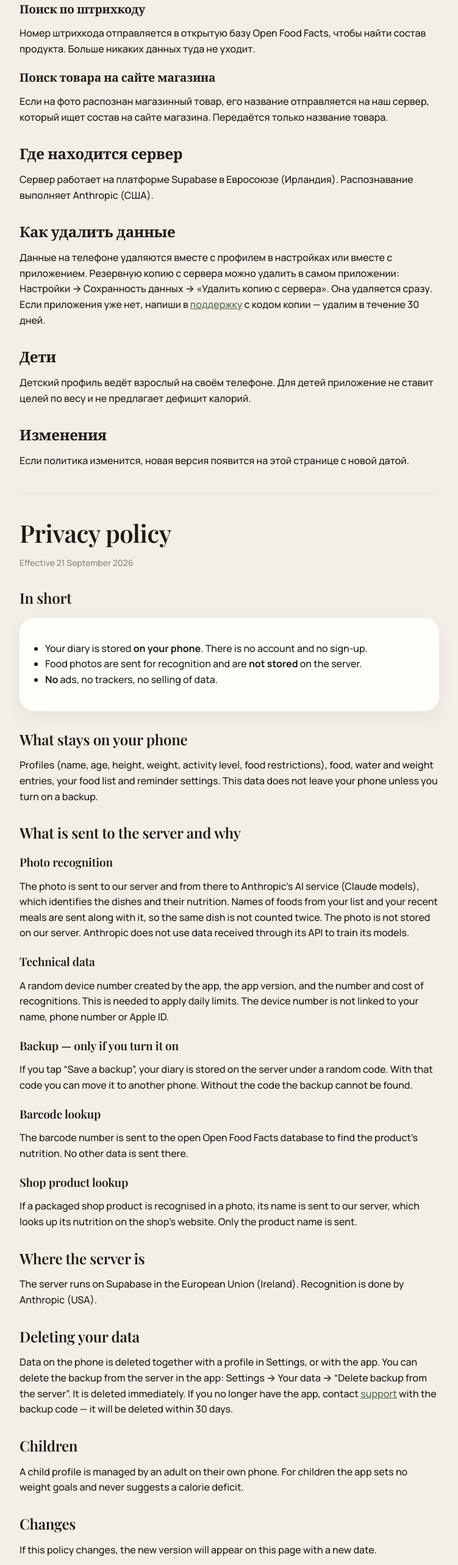
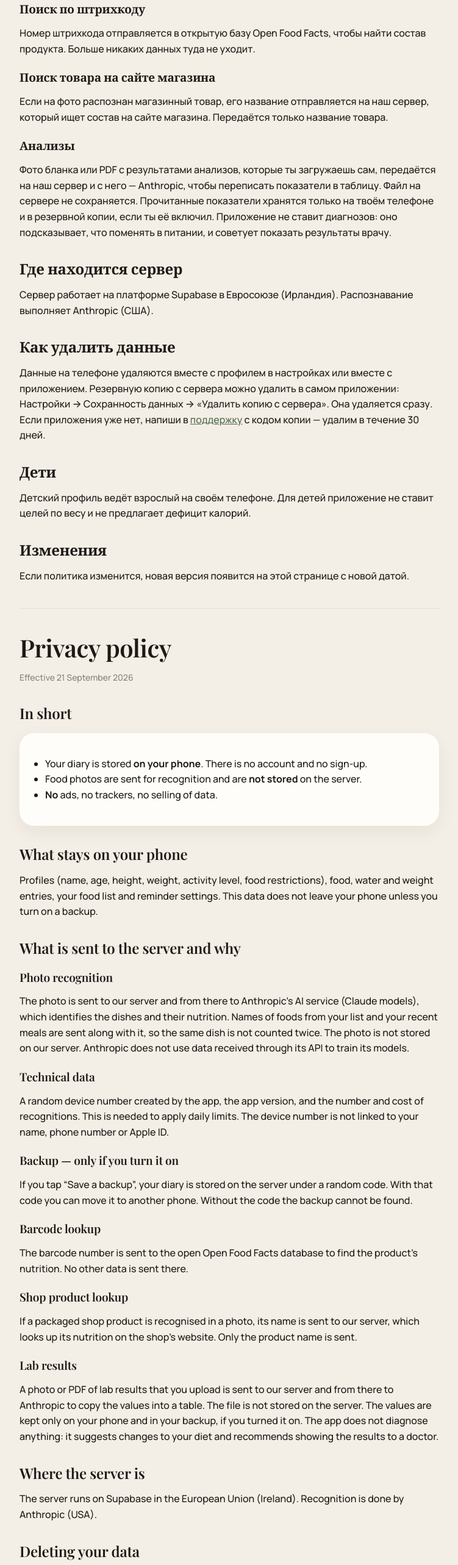
Before and after one commit to thealexxx-coder/pitanie-site, a plain HTML site: page privacy.html in a window 1280 px wide. Shown: the part 1098-3664 px from the top of the page at 61% size, without its empty margins (264-1015 px from the left). Drawn offline with nearby package versions, Linux system fonts and the light colour scheme.

Commit message:
Политика: анализы
Co-Authored-By: Claude Opus 5.5 <noreply@anthropic.com>

```diff
--- a/privacy.html
+++ b/privacy.html
@@ -40,6 +40,8 @@
     <p>Номер штрихкода отправляется в открытую базу Open Food Facts, чтобы найти состав продукта. Больше никаких данных туда не уходит.</p>
     <h3>Поиск товара на сайте магазина</h3>
     <p>Если на фото распознан магазинный товар, его название отправляется на наш сервер, который ищет состав на сайте магазина. Передаётся только название товара.</p>
+    <h3>Анализы</h3>
+    <p>Фото бланка или PDF с результатами анализов, которые ты загружаешь сам, передаётся на наш сервер и с него — Anthropic, чтобы переписать показатели в таблицу. Файл на сервере не сохраняется. Прочитанные показатели хранятся только на твоём телефоне и в резервной копии, если ты её включил. Приложение не ставит диагнозов: оно подсказывает, что поменять в питании, и советует показать результаты врачу.</p>
 
     <h2>Где находится сервер</h2>
     <p>Сервер работает на платформе Supabase в Евросоюзе (Ирландия). Распознавание выполняет Anthropic (США).</p>
@@ -83,6 +85,8 @@
     <p>The barcode number is sent to the open Open Food Facts database to find the product's nutrition. No other data is sent there.</p>
     <h3>Shop product lookup</h3>
     <p>If a packaged shop product is recognised in a photo, its name is sent to our server, which looks up its nutrition on the shop's website. Only the product name is sent.</p>
+    <h3>Lab results</h3>
+    <p>A photo or PDF of lab results that you upload is sent to our server and from there to Anthropic to copy the values into a table. The file is not stored on the server. The values are kept only on your phone and in your backup, if you turned it on. The app does not diagnose anything: it suggests changes to your diet and recommends showing the results to a doctor.</p>
 
     <h2>Where the server is</h2>
     <p>The server runs on Supabase in the European Union (Ireland). Recognition is done by Anthropic (USA).</p>
```
